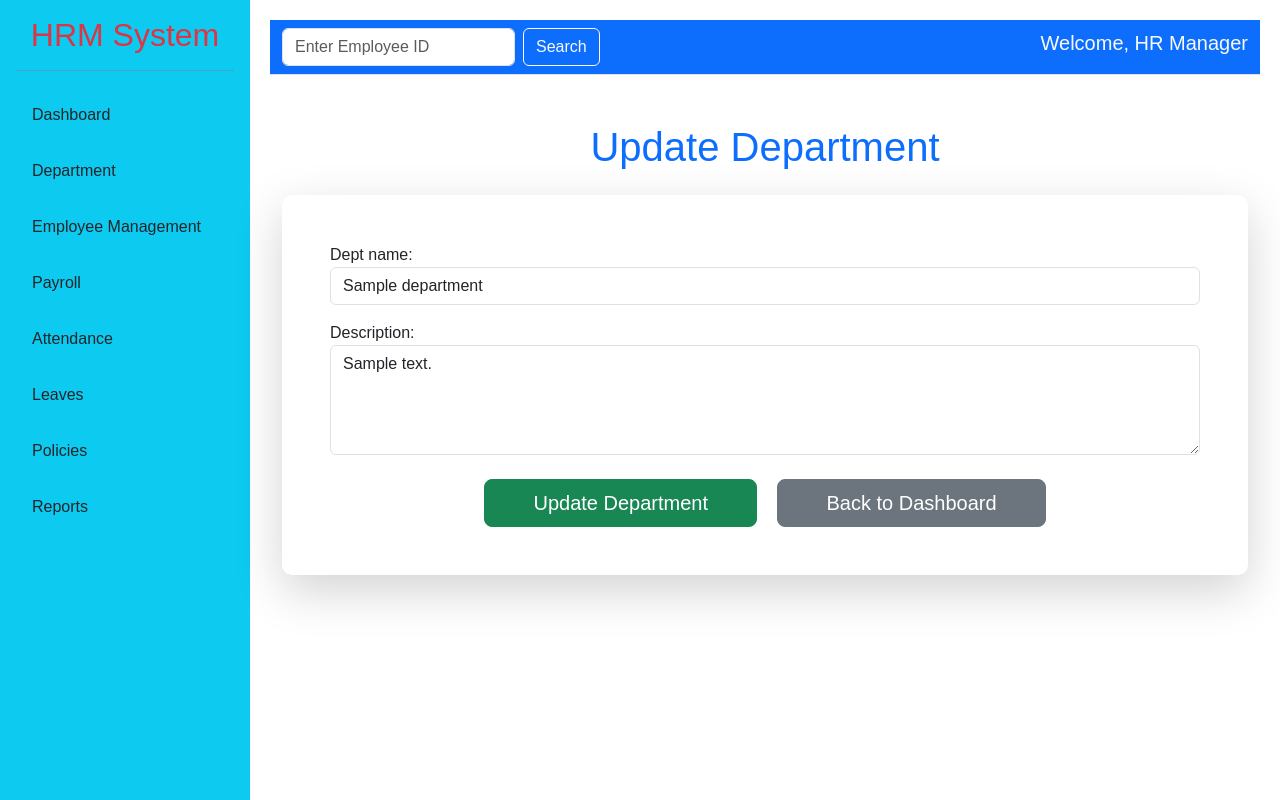
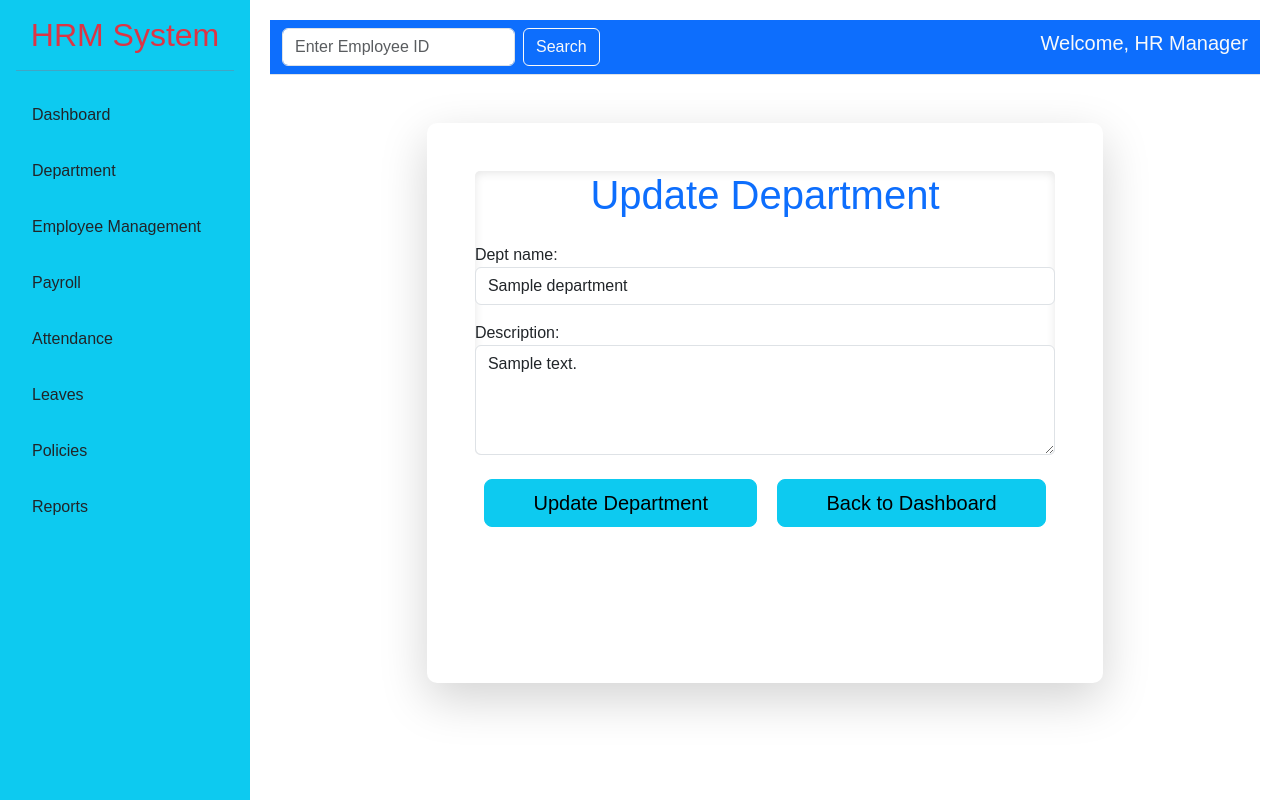
Before and after one commit to Shravuk2104/HR-management, a Django app: page /update/1/ in a window 1280 px wide. Run offline with Django 5.2, Linux system fonts and the light colour scheme; tables that the repository leaves empty hold one stand-in row (values such as "Sample post").

Commit message:
Changes to Departments

```diff
--- a/Templates/update_department.html
+++ b/Templates/update_department.html
@@ -6,18 +6,37 @@
 </head>
 <body>
     <div class="container mt-5">
-        <h1 class="text-center text-primary mb-4">Update Department</h1>
-        <div class="card shadow-lg p-5 border-0">
+        <!-- Form Heading -->
+
+
+        <!-- Card container with specific width and height (80% width, 60% height) -->
+        <div class="card shadow-lg p-5 border-0" style="width: 70%; height: 70vh; margin: 0 auto;">
             <form method="post" class="form">
                 {% csrf_token %}
                 <div class="form-group mb-4">
+                    <h1 class="text-center text-primary mb-4">Update Department</h1>
                     {{ form.as_p }}
                 </div>
+                <!-- Action buttons -->
                 <div class="text-center">
-                    <button type="submit" class="btn btn-success btn-lg px-5 py-2 me-3">Update Department</button>
-                    <a href="/department" class="btn btn-secondary btn-lg px-5 py-2">Back to Dashboard</a>
+                    <button type="submit" class="btn btn-info btn-lg px-5 py-2 me-3">Update Department</button>
+                    <a href="/department" class="btn btn-info btn-lg px-5 py-2">Back to Dashboard</a>
                 </div>
             </form>
         </div>
     </div>
+
+    <!-- Additional styles for the card shadow and form -->
+    <style>
+        .card {
+            box-shadow: 0 4px 8px rgba(0, 0, 0, 0.2); /* Box shadow effect */
+            border-radius: 10px; /* Rounded corners */
+        }
+
+        .form-group {
+            box-shadow: inset 0 2px 10px rgba(0, 0, 0, 0.1); /* Shadow inside form box */
+            border-radius: 5px; /* Rounded corners inside form */
+        }
+    </style>
+
 {% endblock 'main' %}
```
Also changed, not shown: Templates/delete_department.html (+3 -4 lines).
